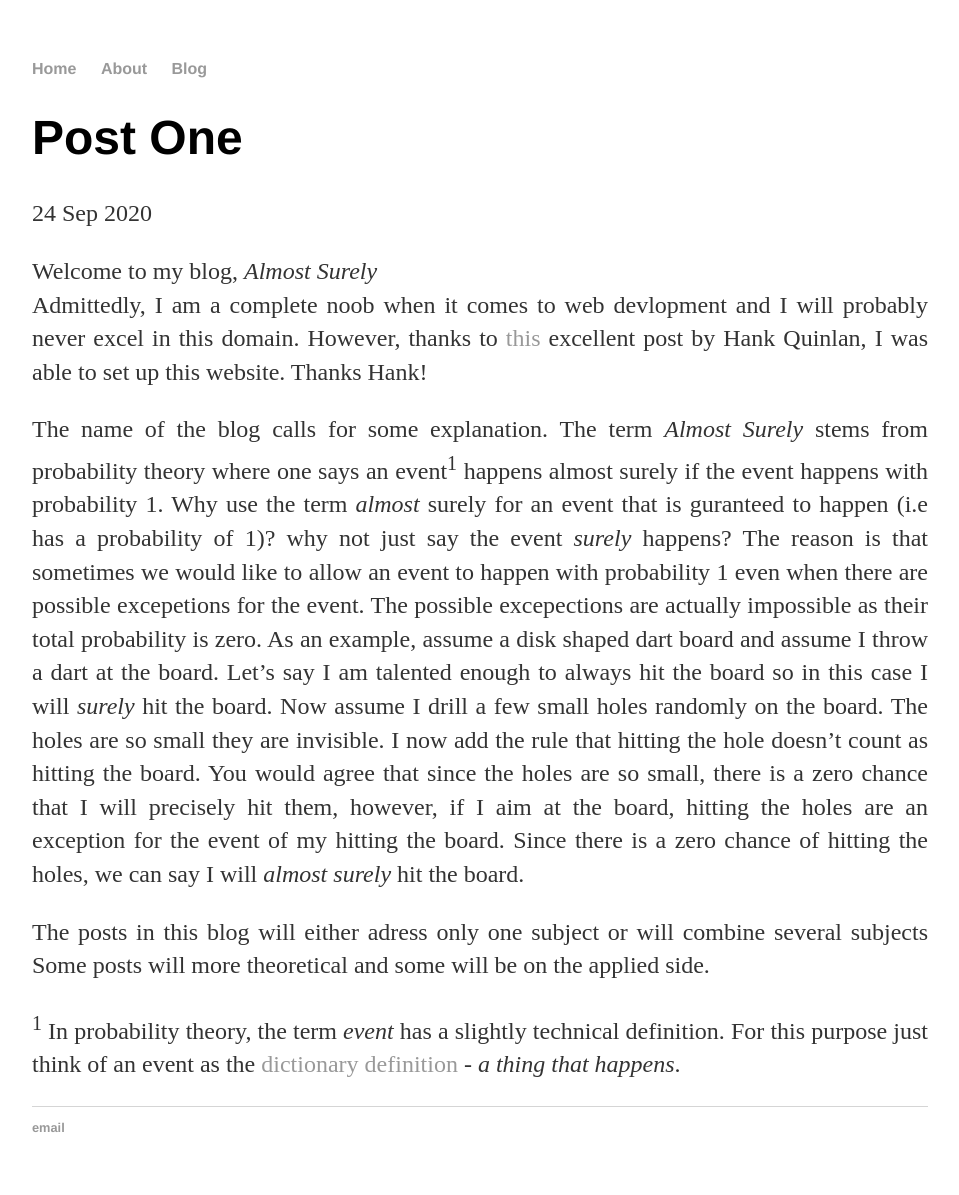
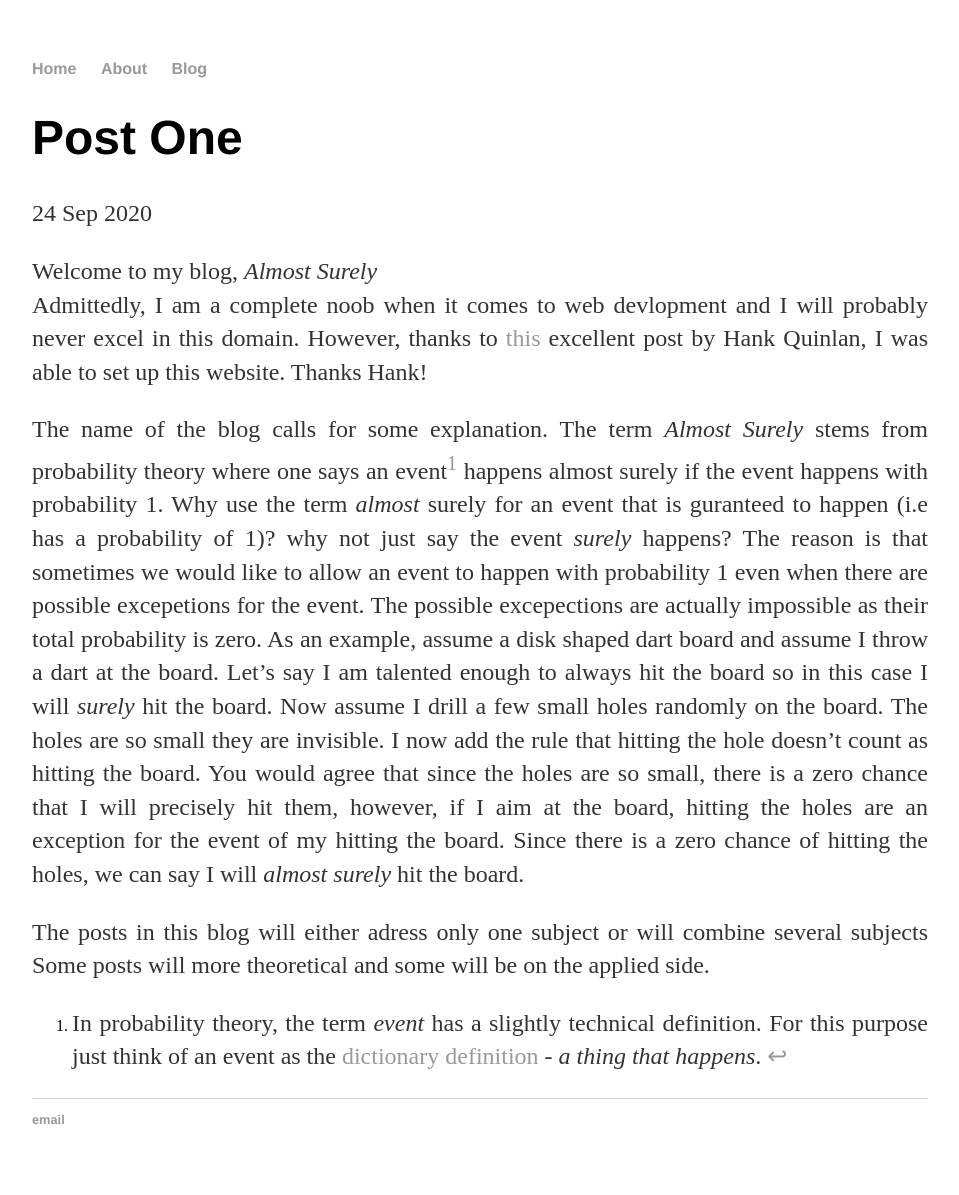
Before and after one commit to nirryde/nirryde.github.io, a Jekyll site: the page built from _posts/2020-09-24-post one.md, in a window 1280 px wide. Shown: the whole page, without its empty margins (160-1119 px from the left). Built offline with Jekyll 4.4.1, drawn with Linux system fonts in a browser that asks for light colours.

Commit message:
Update 2020-09-24-post one.md

```diff
--- a/_posts/2020-09-24-post one.md
+++ b/_posts/2020-09-24-post one.md
@@ -7,10 +7,10 @@
 Welcome to my blog, *Almost Surely* <br />
 Admittedly, I am a complete noob when it comes to web devlopment and I will probably never excel in this domain. However, thanks to <a href="http://jmcglone.com/guides/github-pages/#css">this</a> excellent post by Hank Quinlan, I was able to set up this website. Thanks Hank!
 
-The name of the blog calls for some explanation. The term *Almost Surely* stems from probability theory where one says an event<sup>1</sup> happens almost surely if the event happens with probability 1. Why use the term *almost* surely for an event that is guranteed to happen (i.e has a probability of 1)? why not just say the event *surely* happens? The reason is that sometimes we would like to allow an event to happen with probability 1 even when there are possible excepetions for the event. The possible excepections are actually impossible as their total probability is zero. As an example, assume a disk shaped dart board and assume I throw a dart at the board. Let's say I am talented enough to always hit the board so in this case I will *surely* hit the board. Now assume I drill a few small holes randomly on the board. The holes are so small they are invisible. I now add the rule that hitting the hole doesn't count as hitting the board. You would agree that since the holes are so small, there is a zero chance that I will precisely hit them, however, if I aim at the board, hitting the holes are an exception for the event of my hitting the board. Since there is a zero chance of hitting the holes, we can say I will *almost surely* hit the board.
+The name of the blog calls for some explanation. The term *Almost Surely* stems from probability theory where one says an event[^1] happens almost surely if the event happens with probability 1. Why use the term *almost* surely for an event that is guranteed to happen (i.e has a probability of 1)? why not just say the event *surely* happens? The reason is that sometimes we would like to allow an event to happen with probability 1 even when there are possible excepetions for the event. The possible excepections are actually impossible as their total probability is zero. As an example, assume a disk shaped dart board and assume I throw a dart at the board. Let's say I am talented enough to always hit the board so in this case I will *surely* hit the board. Now assume I drill a few small holes randomly on the board. The holes are so small they are invisible. I now add the rule that hitting the hole doesn't count as hitting the board. You would agree that since the holes are so small, there is a zero chance that I will precisely hit them, however, if I aim at the board, hitting the holes are an exception for the event of my hitting the board. Since there is a zero chance of hitting the holes, we can say I will *almost surely* hit the board.
 
 
 The posts in this blog will either adress only one subject or will combine several subjects
 Some posts will more theoretical and some will be on the applied side.
 
-<sup>1</sup> In probability theory, the term *event* has a slightly technical definition. For this purpose just think of an event as the <a href="https://dictionary.cambridge.org/dictionary/english/event"> dictionary definition</a> - *a thing that happens*.
+[^1]: In probability theory, the term *event* has a slightly technical definition. For this purpose just think of an event as the <a href="https://dictionary.cambridge.org/dictionary/english/event"> dictionary definition</a> - *a thing that happens*.
```
